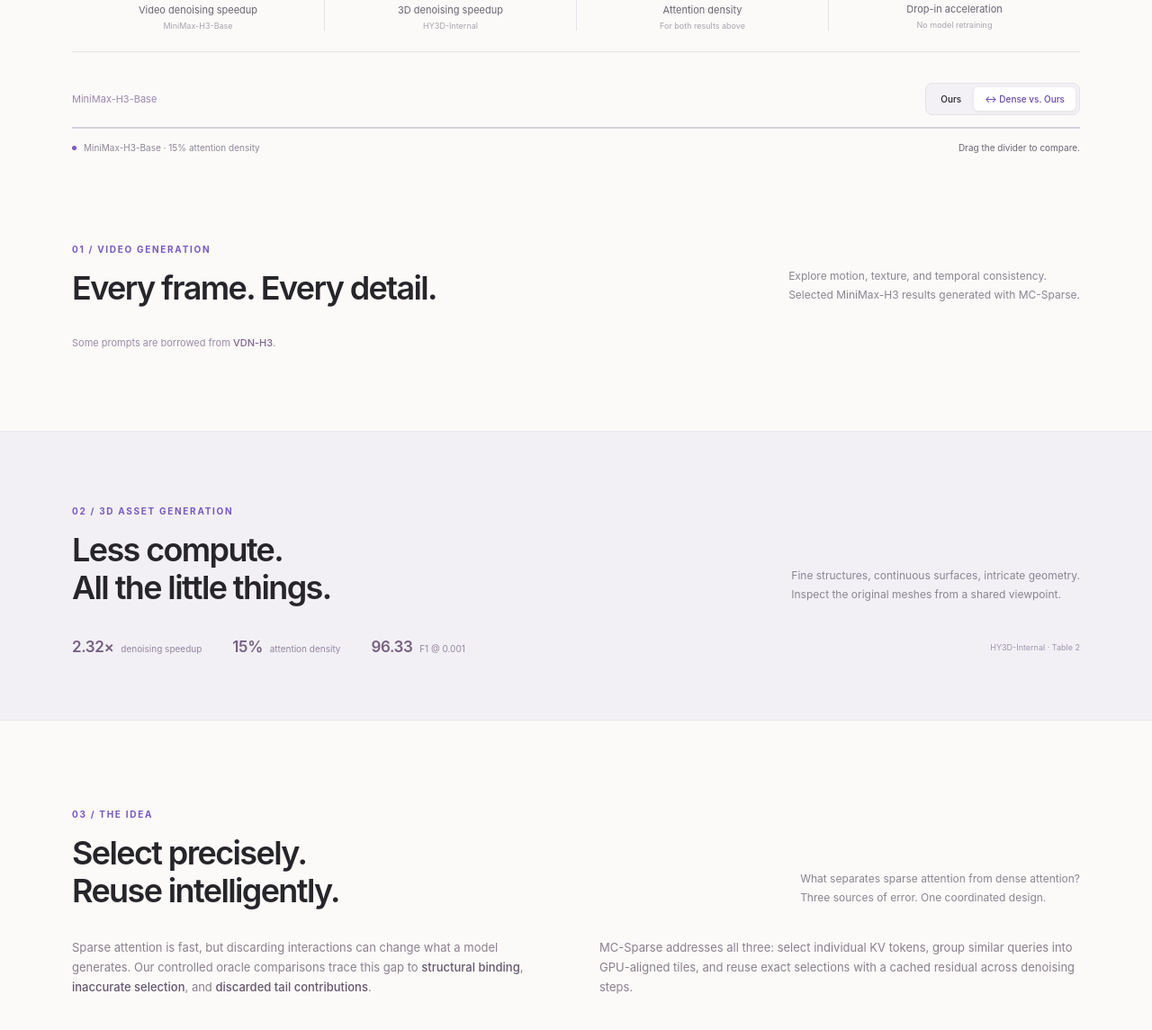
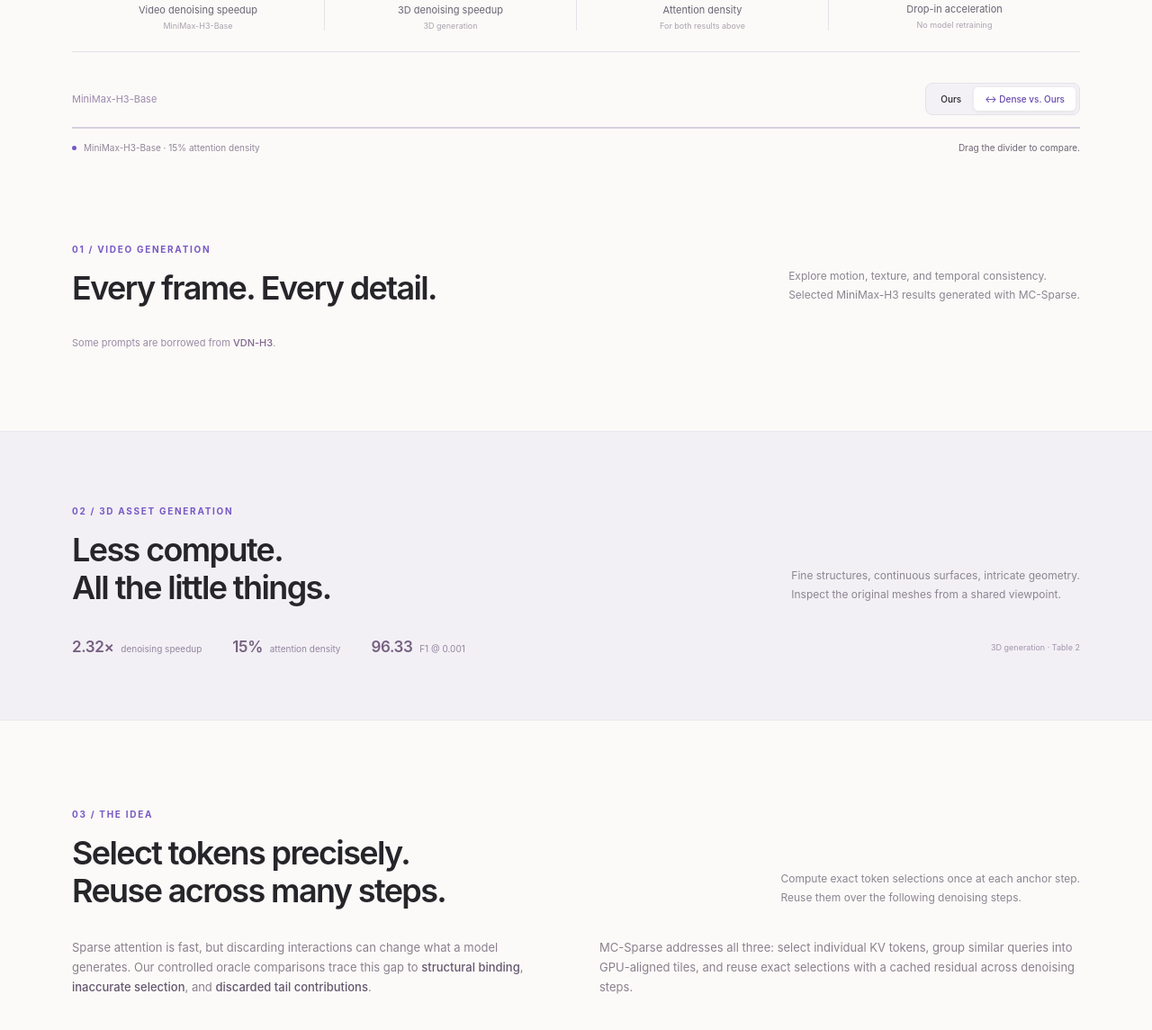
Before and after one commit to dodododddo/mcsparse-project-page, a website: page index.html in a window 1280 px wide. Shown: the part 633-1778 px from the top of the page at 90% size. Drawn offline with Linux system fonts and the light colour scheme.

Commit message:
Clarify exact selection reuse and restore full results selector

```diff
--- a/data.js
+++ b/data.js
@@ -19,5 +19,5 @@ export const metrics = {
   hunyuan: {name:'HunyuanVideo-13B', setting:'720p · text-to-video · Table 1', rows:[['Full attention','—','—','—','100%','1.00×'],['Sol-Attn','28.06','0.898','0.159','32.3%','1.79×'],['PISA','27.65','0.890','0.174','30.0%','1.70×'],['MC-Sparse · 25%','32.89','0.940','0.114','25.0%','1.82×'],['MC-Sparse · 15%','30.78','0.919','0.135','15.0%','2.00×']]},
   'wan-t2v': {name:'Wan2.1-14B-T2V', setting:'720p · text-to-video · Table 1', rows:[['Full attention','—','—','—','100%','1.00×'],['SpargeAttn','23.56','0.828','0.212','30.0%','—'],['Sol-Attn','24.62','0.852','0.157','31.6%','1.52×'],['PISA','24.03','0.838','0.202','30.0%','1.52×'],['SVG2','26.02','0.875','0.166','31.5%','1.34×'],['SVG-EAR','27.61','0.897','0.142','25.3%','1.38×'],['MC-Sparse','28.81','0.912','0.128','25.0%','1.53×']]},
   'wan-i2v': {name:'Wan2.1-14B-I2V', setting:'720p · image-to-video · Table 1', rows:[['Full attention','—','—','—','100%','1.00×'],['SpargeAttn','26.66','0.859','0.172','30.0%','—'],['Sol-Attn','27.73','0.876','0.157','31.9%','1.51×'],['PISA','27.10','0.865','0.163','30.0%','1.51×'],['SVG2','27.15','0.861','0.168','30.4%','1.35×'],['SVG-EAR','30.71','0.916','0.127','24.6%','1.39×'],['MC-Sparse','32.11','0.929','0.117','25.0%','1.52×']]},
-  geometry: {name:'HY3D-Internal', setting:'Image-to-geometry · Table 2', headers:['Method','CD ↓','Vol-IoU ↑','F1 ↑','Density ↓','Speedup ↑'], rows:[['Full attention','—','—','—','100%','1.00×'],['Sol-Attn','1.901','50.55','70.36','36.1%','1.57×'],['PISA','0.976','63.22','83.29','25.0%','< 1.87×'],['MC-Sparse','0.177','82.91','96.33','15.0%','2.32×']]}
+  geometry: {name:'3D generation', setting:'Image-to-geometry · Table 2', headers:['Method','CD ↓','Vol-IoU ↑','F1 ↑','Density ↓','Speedup ↑'], rows:[['Full attention','—','—','—','100%','1.00×'],['Sol-Attn','1.901','50.55','70.36','36.1%','1.57×'],['PISA','0.976','63.22','83.29','25.0%','< 1.87×'],['MC-Sparse','0.177','82.91','96.33','15.0%','2.32×']]}
 };
--- a/index.html
+++ b/index.html
@@ -30,7 +30,7 @@
       <div class="hero-actions"><a class="button primary" href="assets/paper.pdf" target="_blank" rel="noopener"><svg viewBox="0 0 24 24" fill="none" stroke="currentColor" stroke-width="1.7"><path d="M14 3H6a1 1 0 0 0-1 1v16a1 1 0 0 0 1 1h12a1 1 0 0 0 1-1V8Z"/><path d="M14 3v5h5M9 13h6M9 17h6"/></svg>Paper <span>↗</span></a><a class="button secondary" href="#videos">Explore the results <span>↓</span></a></div>
       <div class="headline-metrics">
         <div><strong>1.80<span>×</span></strong><span>Video denoising speedup</span><small>MiniMax-H3-Base</small></div>
-        <div><strong>2.32<span>×</span></strong><span>3D denoising speedup</span><small>HY3D-Internal</small></div>
+        <div><strong>2.32<span>×</span></strong><span>3D denoising speedup</span><small>3D generation</small></div>
         <div><strong>15<span>%</span></strong><span>Attention density</span><small>For both results above</small></div>
         <div><strong class="metric-text">Training<span>-</span>free</strong><span>Drop-in acceleration</span><small>No model retraining</small></div>
       </div>
@@ -48,11 +48,11 @@
     <section class="geometry-section" id="geometry" aria-labelledby="geometry-heading"><div class="wrap">
       <div class="section-heading"><div><p class="section-kicker">02 / 3D ASSET GENERATION</p><h2 id="geometry-heading">Less compute.<br>All the little things.</h2></div><p>Fine structures, continuous surfaces, intricate geometry.<br>Inspect the original meshes from a shared viewpoint.</p></div>
       <div id="mesh-gallery"></div>
-      <div class="geometry-stats"><p><strong>2.32×</strong> denoising speedup</p><p><strong>15%</strong> attention density</p><p><strong>96.33</strong> F1 @ 0.001</p><span>HY3D-Internal · Table 2</span></div>
+      <div class="geometry-stats"><p><strong>2.32×</strong> denoising speedup</p><p><strong>15%</strong> attention density</p><p><strong>96.33</strong> F1 @ 0.001</p><span>3D generation · Table 2</span></div>
     </div></section>
 
     <section class="section wrap method-section" id="method" aria-labelledby="method-heading">
-      <div class="section-heading"><div><p class="section-kicker">03 / THE IDEA</p><h2 id="method-heading">Select precisely.<br>Reuse intelligently.</h2></div><p>What separates sparse attention from dense attention?<br>Three sources of error. One coordinated design.</p></div>
+      <div class="section-heading"><div><p class="section-kicker">03 / THE IDEA</p><h2 id="method-heading">Select tokens precisely.<br>Reuse across many steps.</h2></div><p>Compute exact token selections once at each anchor step.<br>Reuse them over the following denoising steps.</p></div>
       <div class="method-intro"><p>Sparse attention is fast, but discarding interactions can change what a model generates. Our controlled oracle comparisons trace this gap to <strong>structural binding</strong>, <strong>inaccurate selection</strong>, and <strong>discarded tail contributions</strong>.</p><p>MC-Sparse addresses all three: select individual KV tokens, group similar queries into GPU-aligned tiles, and reuse exact selections with a cached residual across denoising steps.</p></div>
       <div class="principles">
         <article>
@@ -113,7 +113,7 @@
     <section class="results-section section" id="results" aria-labelledby="results-heading"><div class="wrap">
       <div class="section-heading"><div><p class="section-kicker">04 / QUANTITATIVE RESULTS</p><h2 id="results-heading">The fidelity–efficiency balance.</h2></div><p>Higher fidelity to dense-attention outputs.<br>Faster denoising across video and 3D generation.</p></div>
       <div class="results-layout"><div class="speed-chart"><span class="chart-eyebrow">MINIMAX-H3-BASE · DENOISING SPEEDUP</span><h3>Same model.<br>Less waiting.</h3><div class="bar-item"><div><span>Dense attention</span><strong>1.00×</strong></div><div class="bar-track"><i style="width:55.56%"></i></div></div><div class="bar-item"><div><span>MC-Sparse · 25%</span><strong>1.61×</strong></div><div class="bar-track"><i style="width:89.44%"></i></div></div><div class="bar-item featured"><div><span>MC-Sparse · 15%</span><strong>1.80×</strong></div><div class="bar-track"><i style="width:100%"></i></div></div><p>1.80× speedup <span>Relative to dense attention (FA3)</span></p></div>
-      <div class="results-table-panel"><div class="table-heading"><h3 id="table-model-title">MiniMax-H3-Base</h3><label class="sr-only" for="results-model">Results model</label><select id="results-model"><option value="minimax">MiniMax-H3</option><option value="geometry">3D generation</option></select></div><p class="table-subtitle" id="table-setting"></p><div class="table-scroll"><table id="metrics-table"></table></div></div></div>
+      <div class="results-table-panel"><div class="table-heading"><h3 id="table-model-title">MiniMax-H3-Base</h3><label class="sr-only" for="results-model">Results model</label><select id="results-model"><option value="minimax">MiniMax-H3</option><option value="hunyuan">HunyuanVideo</option><option value="wan-t2v">Wan2.1 T2V</option><option value="wan-i2v">Wan2.1 I2V</option><option value="geometry">3D generation</option></select></div><p class="table-subtitle" id="table-setting"></p><div class="table-scroll"><table id="metrics-table"></table></div></div></div>
       <p class="results-note">Results reproduced from Tables 1–2 and Figure 1 of the paper. Speedup measures DiT denoising, including warm-up; condition encoding and VAE decoding are excluded. Video fidelity is measured against dense attention. See the paper for full settings.</p>
     </div></section>
 
```
Also changed, not shown: README.md.
